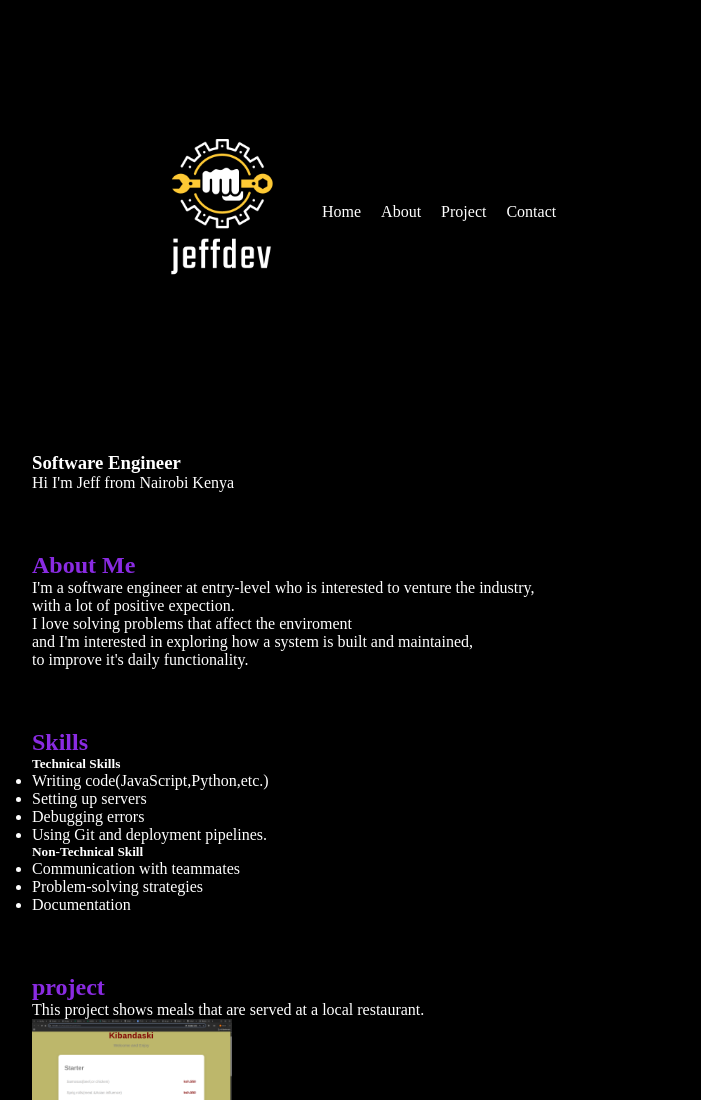
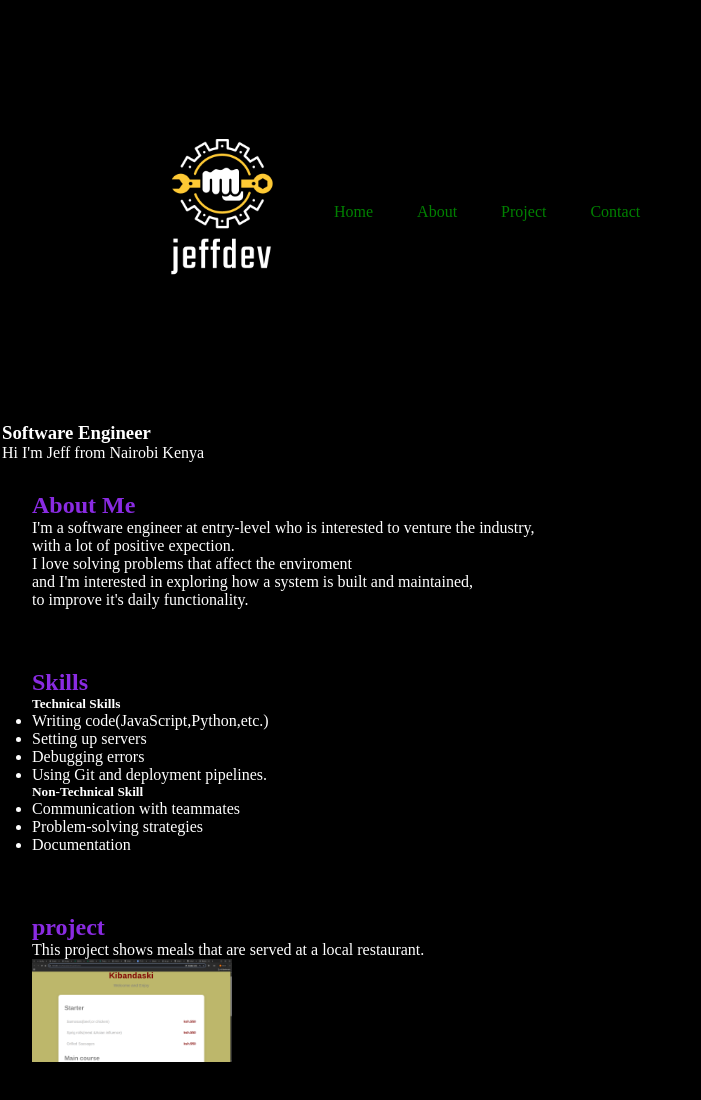
Before and after one commit to jeffouda/My_Portfolio., a plain HTML site: page index.html in a window 1280 px wide. Shown: the top 1100 px of the page, without its empty margins (0-701 px from the left). Drawn offline with Linux system fonts and the light colour scheme.

Commit message:
nav hover

```diff
--- a/style.css
+++ b/style.css
@@ -29,11 +29,20 @@ nav ul {
   gap: 20px;
   display: flex;
 }
-ul a {
-  color: white;
+nav a {
+  color: green;
   text-decoration: none;
+  padding: 8px 12px;
+  display: inline-block;
+  transition: 0.3s;
 }
-#introduction {
+nav a:hover {
+  /*background: maroon;
+  color: white;*/
+  transform: scale(1.1);
+}
+
+*/ #introduction {
   padding: 30px;
   font: 100px;
 }
```
Also changed, not shown: index.html (+0 -1 lines).
